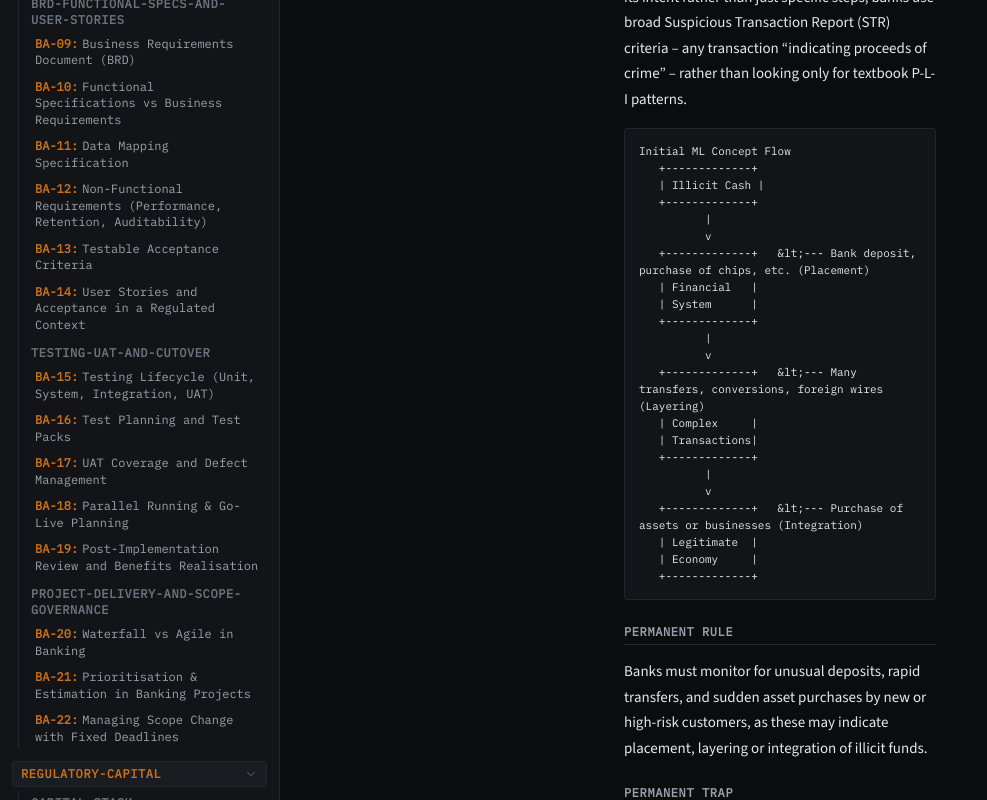
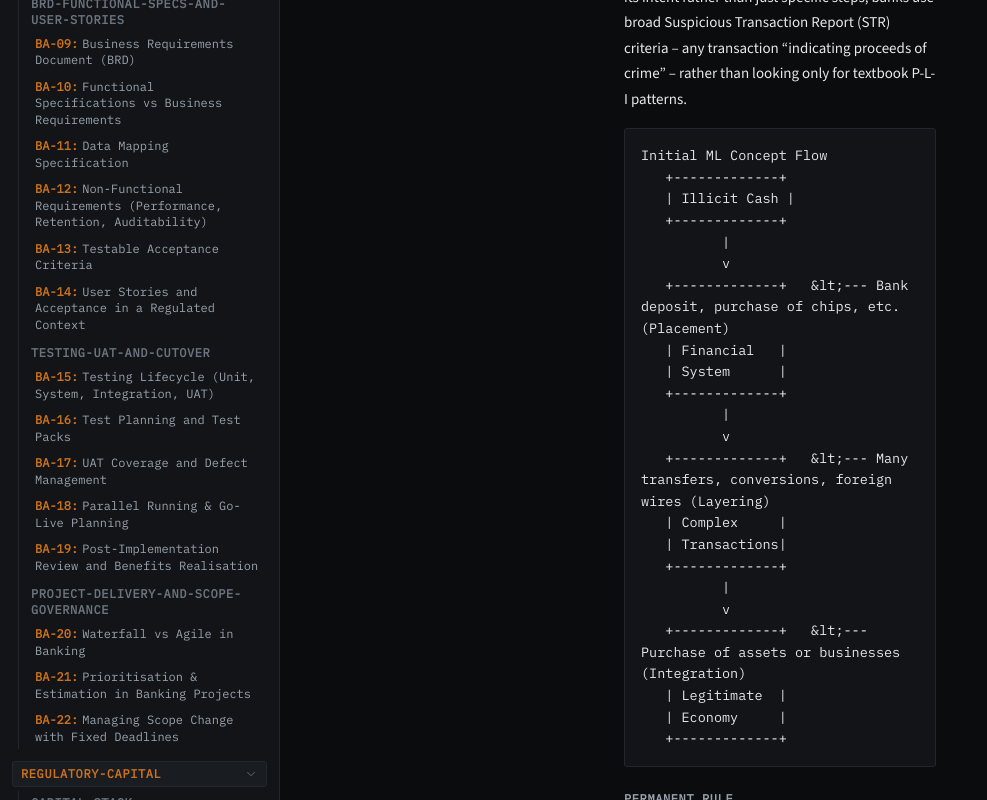
Before and after one commit to tharungajula2/warren, a Next.js app: page /atom/AML-01 in a window 1280 px wide. Shown: the part 1700-2500 px from the top of the page, without its empty margins (0-987 px from the left). Built offline with nearby package versions, Linux system fonts and the light colour scheme.

Commit message:
style(typography): increase Flow pre code block font size to 13.5px mono

```diff
--- a/components/atom/MdxRenderer.tsx
+++ b/components/atom/MdxRenderer.tsx
@@ -40,10 +40,10 @@ const mdxComponents = {
     <blockquote className="border-l-2 border-[#C9711F] pl-4 py-1.5 my-4 text-[#9AA3AD] italic text-[15px] leading-[1.65]" {...props} />
   ),
   pre: (props: React.HTMLAttributes<HTMLPreElement>) => (
-    <pre className="bg-[#121417] border border-[#23272D] p-3.5 rounded-[3px] my-4 text-[11px] font-mono text-[#E6E8EB] leading-[17px] whitespace-pre-wrap break-words tabular-nums" {...props} />
+    <pre className="bg-[#121417] border border-[#23272D] p-4 rounded-[3px] my-4 text-[13.5px] font-mono text-[#E6E8EB] leading-[1.6] whitespace-pre-wrap break-words tabular-nums" {...props} />
   ),
   code: (props: React.HTMLAttributes<HTMLElement>) => (
-    <code className="font-mono text-[12px] bg-[#191C20] text-[#E6E8EB] px-1.5 py-0.5 rounded-[3px] border border-[#23272D]" {...props} />
+    <code className="font-mono text-[13px] bg-[#191C20] text-[#E6E8EB] px-1.5 py-0.5 rounded-[3px] border border-[#23272D]" {...props} />
   ),
   table: (props: React.HTMLAttributes<HTMLTableElement>) => (
     <div className="my-5 w-full overflow-x-auto border border-[#23272D] rounded-[3px]">
```
